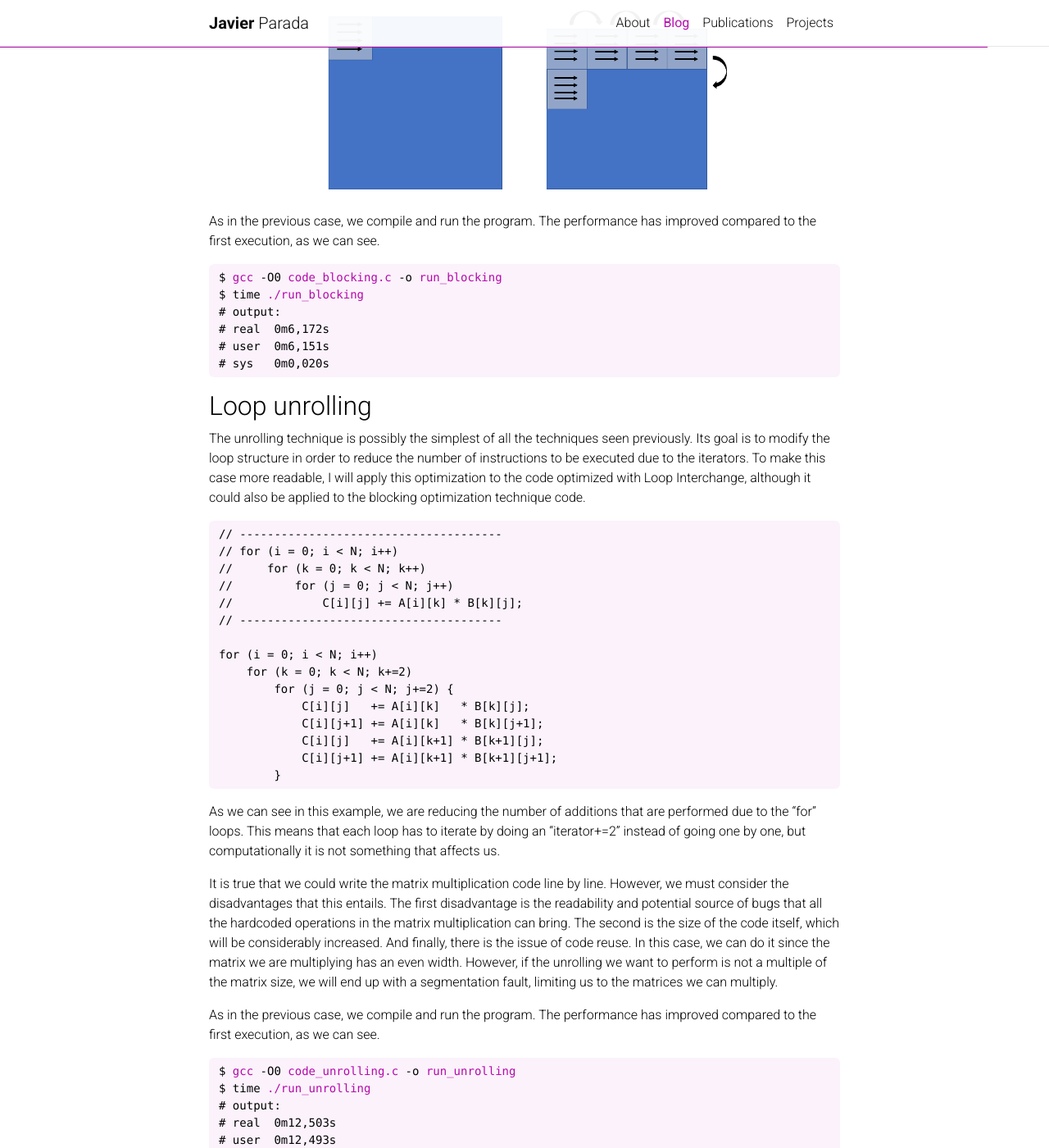
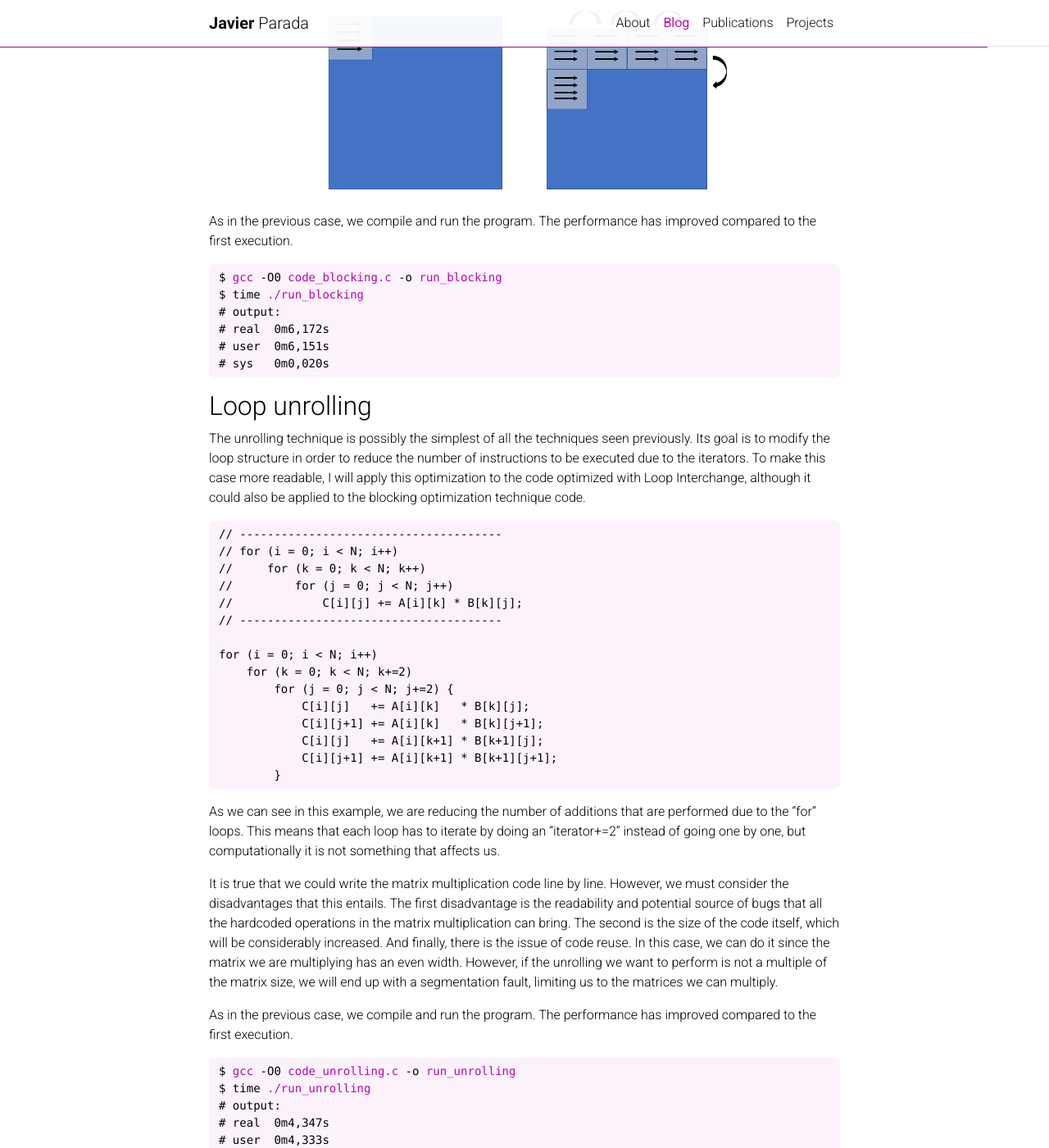
Before and after one commit to jparadadev/jparadadev.github.io, a Jekyll site: the page built from _posts/2023-05-10-optimization-techniques-cache-memory-access.md, in a window 1280 px wide and 1400 px high, scrolled down 2875 px. Shown: the whole window at 82% size. Built offline with Jekyll 4.4.1, drawn with Linux system fonts in a browser that asks for light colours; full-size pictures stand in for the smaller copies a plugin makes; comment, search, counter and statistics services are not loaded; a style sheet for code colours, icons or effects is not loaded; some of the changed text lies outside the part shown.

Commit message:
update results

````diff
--- a/_posts/2023-05-10-optimization-techniques-cache-memory-access.md
+++ b/_posts/2023-05-10-optimization-techniques-cache-memory-access.md
@@ -74,7 +74,7 @@ for (i = 0; i < N; i++)
 
 As we can see, we have changed the order of the loops so that they go in the same order as the accesses of matrix C (unlike the unoptimized code). This way, we manage to perform the iterations of matrix C by rows instead of columns, reducing the number of cache misses. This is because cache blocks are filled with information from rows, so in the previous way, we were jumping from row to row, causing a cache miss for each access.
 
-As in the previous case, we compile and run the program. The performance has improved compared to the previous execution, as we can see.
+As in the previous case, we compile and run the program. The performance has improved compared to the previous execution.
 
 ```bash
 $ gcc -O0 code_loop_interchange.c -o run_loop_interchange
@@ -118,7 +118,7 @@ for (i0 = 0; i0 < N; i0+=NB)
     </div>
 </div>
 
-As in the previous case, we compile and run the program. The performance has improved compared to the first execution, as we can see.
+As in the previous case, we compile and run the program. The performance has improved compared to the first execution.
 
 ```bash
 $ gcc -O0 code_blocking.c -o run_blocking
@@ -155,13 +155,13 @@ As we can see in this example, we are reducing the number of additions that are
 
 It is true that we could write the matrix multiplication code line by line. However, we must consider the disadvantages that this entails. The first disadvantage is the readability and potential source of bugs that all the hardcoded operations in the matrix multiplication can bring. The second is the size of the code itself, which will be considerably increased. And finally, there is the issue of code reuse. In this case, we can do it since the matrix we are multiplying has an even width. However, if the unrolling we want to perform is not a multiple of the matrix size, we will end up with a segmentation fault, limiting us to the matrices we can multiply.
 
-As in the previous case, we compile and run the program. The performance has improved compared to the first execution, as we can see.
+As in the previous case, we compile and run the program. The performance has improved compared to the first execution.
 
 ```bash
 $ gcc -O0 code_unrolling.c -o run_unrolling
 $ time ./run_unrolling
 # output:
-# real	0m12,503s
-# user	0m12,493s
-# sys	0m0,009s
+# real	0m4,347s
+# user	0m4,333s
+# sys	0m0,013s
 ```
````
